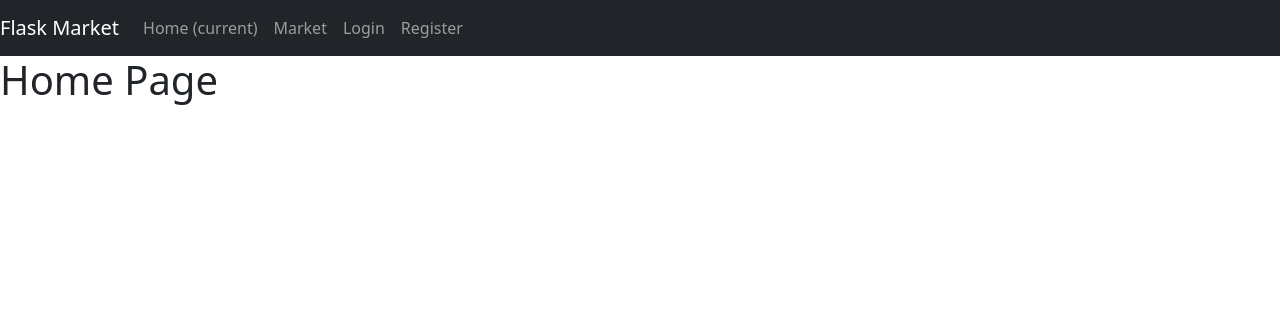
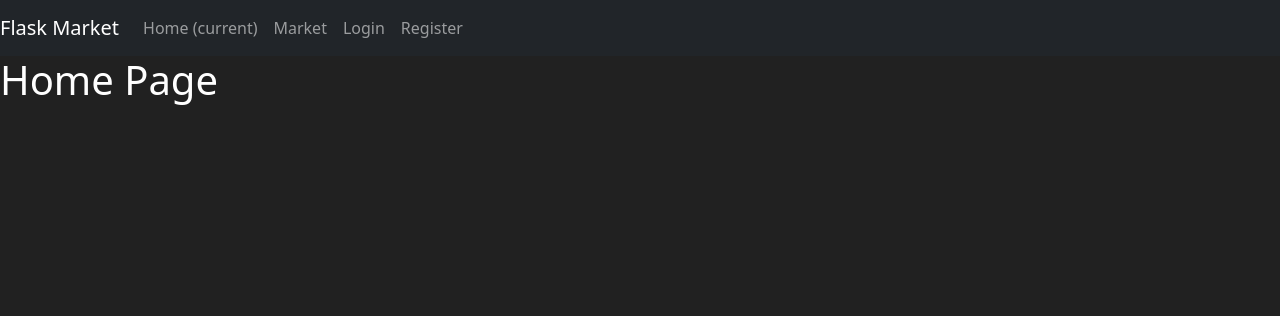
Before and after one commit to AnandC7github/Python-Flask-Market-Proj1, a Flask app: page / in a window 1280 px wide. Shown: the top 316 px of the page. Run offline with Flask 3, Linux system fonts and the light colour scheme.

Commit message:
added some styles to make it dark mode

```diff
--- a/templates/home.html
+++ b/templates/home.html
@@ -21,7 +21,7 @@
                 <a class="nav-link" href="#">Market</a>
             </li>
         </ul>
-        <ul class="navbar-nav">
+        <ul class="navbar-nav ml-auto">
             <li class="nav-item">
                 <a class="nav-link" href="#">Login</a>
             </li>
@@ -29,9 +29,17 @@
                 <a class="nav-link" href="#">Register</a>
             </li>
         </ul>
+
       </div>
     </nav>
     <h1>Home Page</h1>
     <script src="https://cdn.jsdelivr.net/npm/bootstrap@5.3.2/dist/js/bootstrap.bundle.min.js" integrity="sha384-C6RzsynM9kWDrMNeT87bh95OGNyZPhcTNXj1NW7RuBCsyN/o0jlpcV8Qyq46cDfL" crossorigin="anonymous"></script>
+
   </body>
+  <style>
+    body {
+      background-color: #212121;
+      color : white;
+    }
+  </style>
 </html>
```
